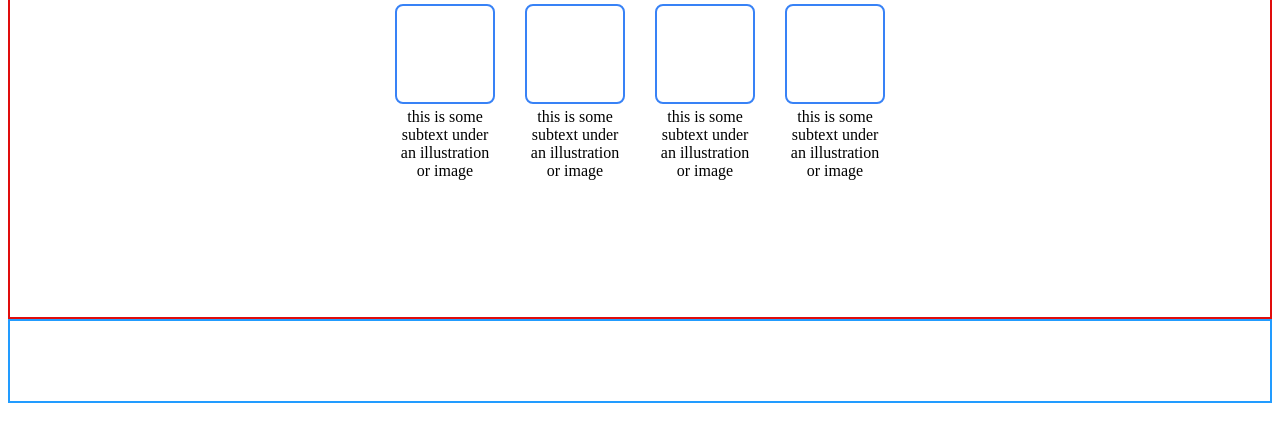
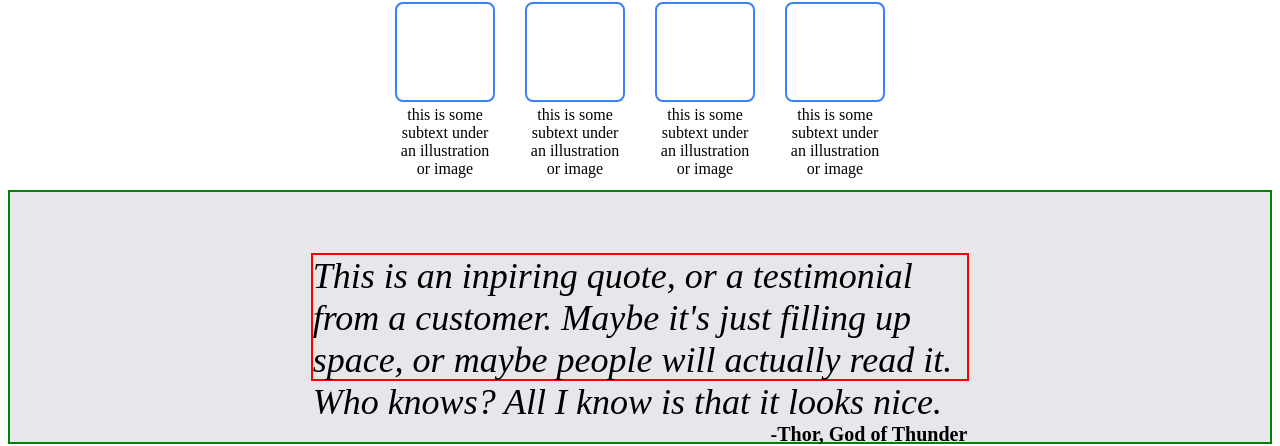
Before and after one commit to Lumajor3/Landing-Page, a plain HTML site: page index.html in a window 1280 px wide. Shown: the part 397-843 px from the top of the page. Before the commit the page ends 808 px from the top, so only its background shows below. Drawn offline with Linux system fonts and the light colour scheme.

Commit message:
Add third subsection to Landing Page body

```diff
--- a/index.html
+++ b/index.html
@@ -62,6 +62,17 @@
                 </div>
             </div>
         </div>
+        <div class="body-section-3">
+            <div class="section-3-content">
+                <div class="section-3-quote">
+                    This is an inpiring quote, or a testimonial from a customer. Maybe it's just filling up space, or maybe people will actually read it. Who knows? All I know is that it looks
+                    nice.
+                </div>
+                <div class="section-3-author">
+                    -Thor, God of Thunder
+                </div>
+            </div>
+        </div>
     </div>
     <div class="page-footer">
 
--- a/style.css
+++ b/style.css
@@ -23,7 +23,6 @@
 }
 
 .page-body {
-    border: solid 2px rgb(224, 13, 13);
     height: 78vh;
 }
 
@@ -112,7 +111,37 @@
     text-align: center;
 }
 
+.body-section-3 {
+    display: flex;
+    height: 40%;
+    padding-left: 10%;
+    padding-right: 10%;
+    background-color: #e5E7EB;
+    align-items: center;
+    justify-content: center;
+    border: solid 2px green;
+}
+
+.section-3-content {
+    display: flex;
+    flex-direction: column;
+    height: 50%;
+    width: 65%;
+    border: solid 2px red;
+}
+
+.section-3-quote {
+    font-size: 36px;
+    font-style: italic;
+
+}
+
+.section-3-author {
+    font-weight: bold;
+    text-align: right;
+    font-size: 20px;
+}
+
 .page-footer {
-    border: solid 2px rgb(34, 156, 255);
     height: 10vh;
 }
```
